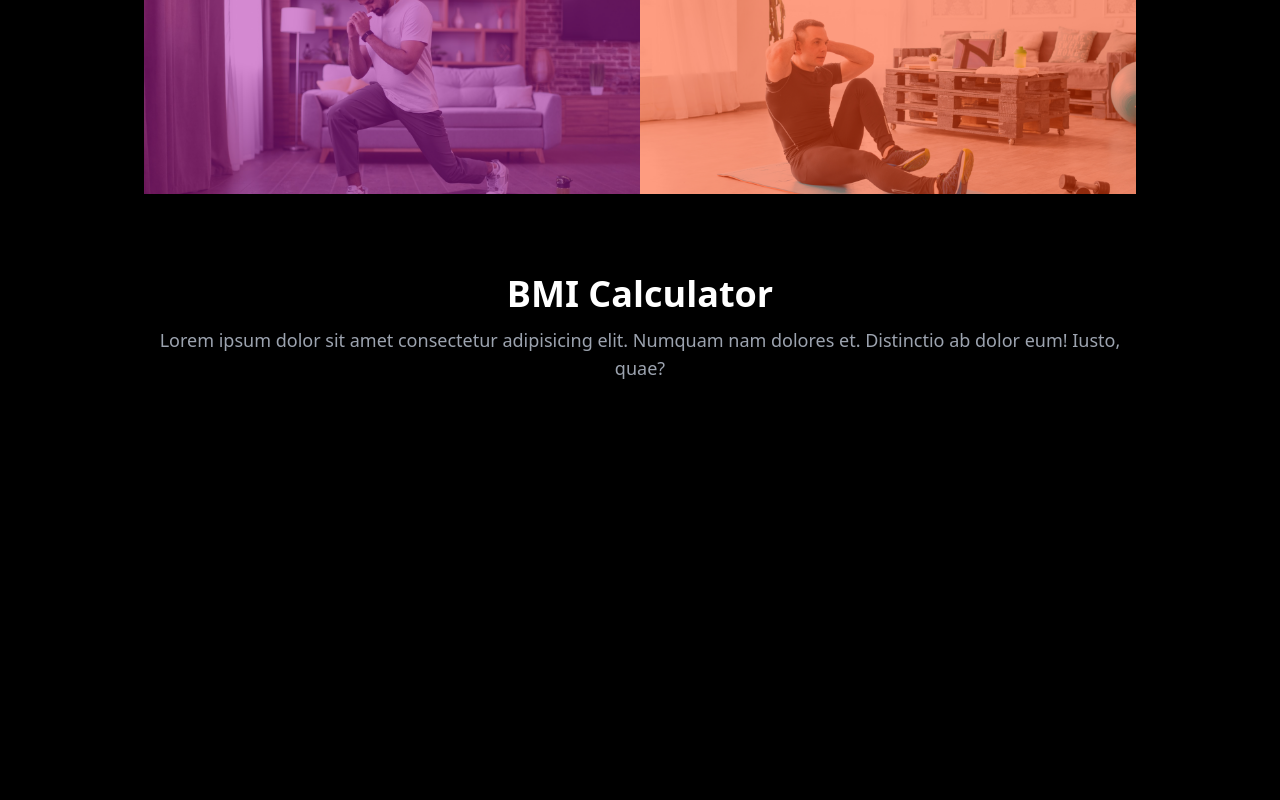
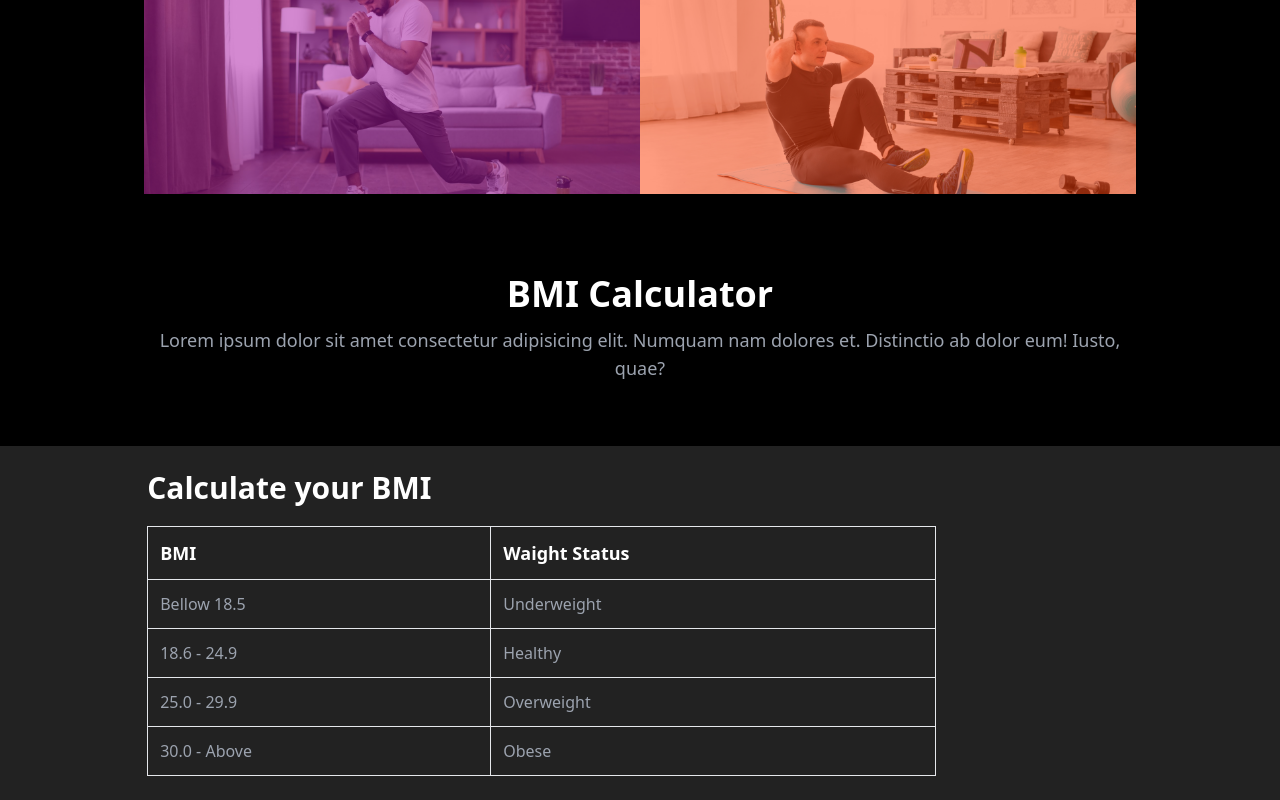
Before and after one commit to manikblocck/assig-02-with-tailwind, a website built with Vite: page index.html in a window 1280 px wide. Shown: the part 2691-3491 px from the top of the page. Before the commit the page ends 3137 px from the top, so only its background shows below. Built offline with nearby package versions, Linux system fonts and the light colour scheme.

Commit message:
BMI-chart

```diff
--- a/index.html
+++ b/index.html
@@ -108,6 +108,39 @@
             <h1 class="text-white text-4xl font-bold text-start md:text-center">BMI Calculator</h1>
             <p class="text-gray-400 text-lg font-samibold mt-3 text-start md:text-center">Lorem ipsum dolor sit amet consectetur adipisicing elit. Numquam nam dolores et. Distinctio ab dolor eum! Iusto, quae?</p>
         </div>
+        <div id="BMI-CHAl-CHART" class="p-6 bg-[#222222]">
+
+            <div class="md:w-4/5 md:mx-auto">
+
+            <div>
+                <h1 class="text-white text-3xl font-bold mb-5">Calculate your BMI</h1>
+                <table class="w-[80%]">
+                    <tr>
+                        <td class="text-white border p-3 font-semibold text-lg ">BMI</td>
+                        <td class="text-white border p-3 font-semibold text-lg ">Waight Status</td>
+                    </tr>
+                   <tr>
+                        <td class="text-gray-400 border p-3 ">Bellow 18.5</td>
+                        <td class="text-gray-400 border p-3">Underweight</td>
+                    </tr>
+                   <tr>
+                        <td class="text-gray-400 border p-3 ">18.6 - 24.9</td>
+                        <td class="text-gray-400 border p-3">Healthy</td>
+                    </tr>
+                   <tr>
+                        <td class="text-gray-400 border p-3 ">25.0 - 29.9</td>
+                        <td class="text-gray-400 border p-3">Overweight</td>
+                    </tr>
+                   <tr>
+                        <td class="text-gray-400 border p-3 ">30.0 - Above</td>
+                        <td class="text-gray-400 border p-3">Obese</td>
+                    </tr>
+                </table>
+            </div>
+
+            </div>
+
+        </div>
 
     </main>
 </body>
```
